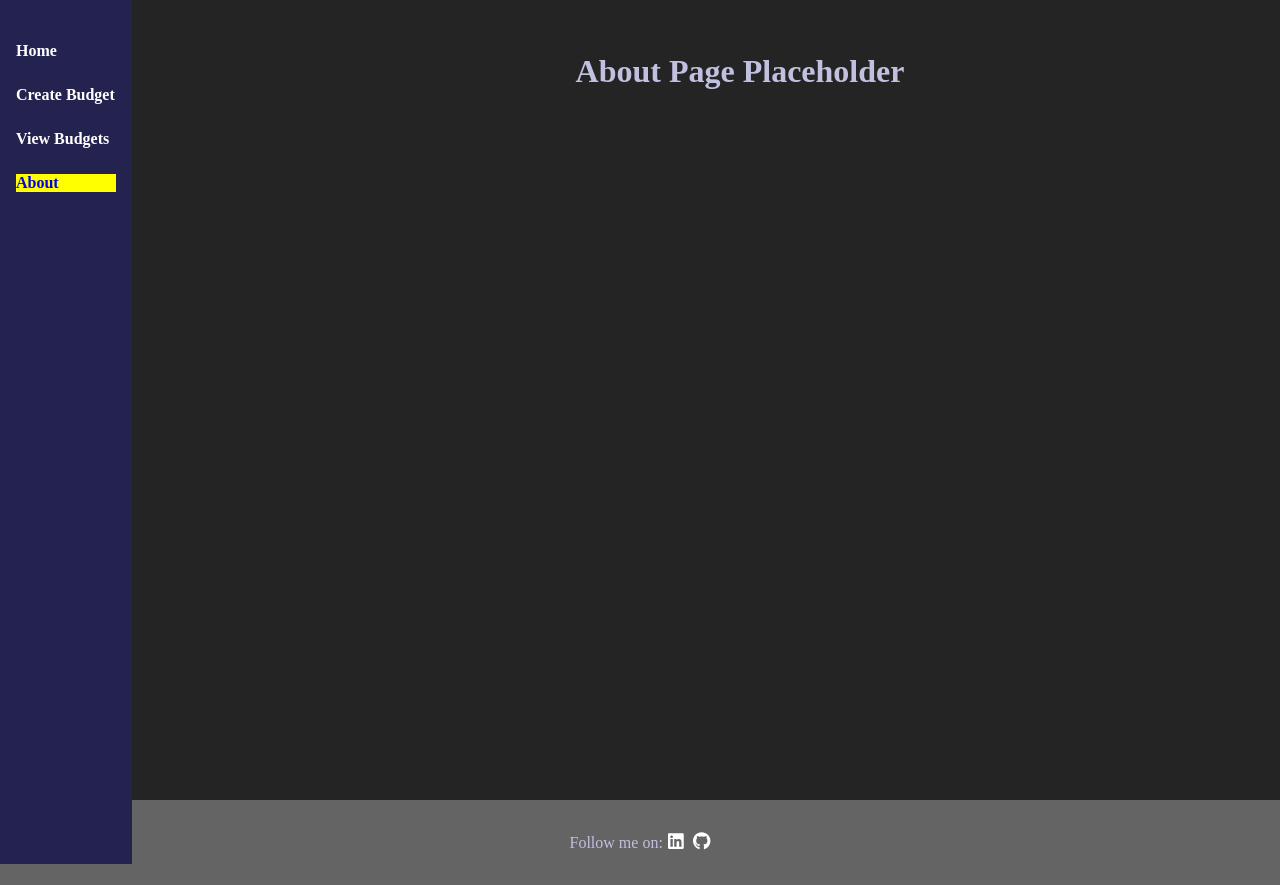
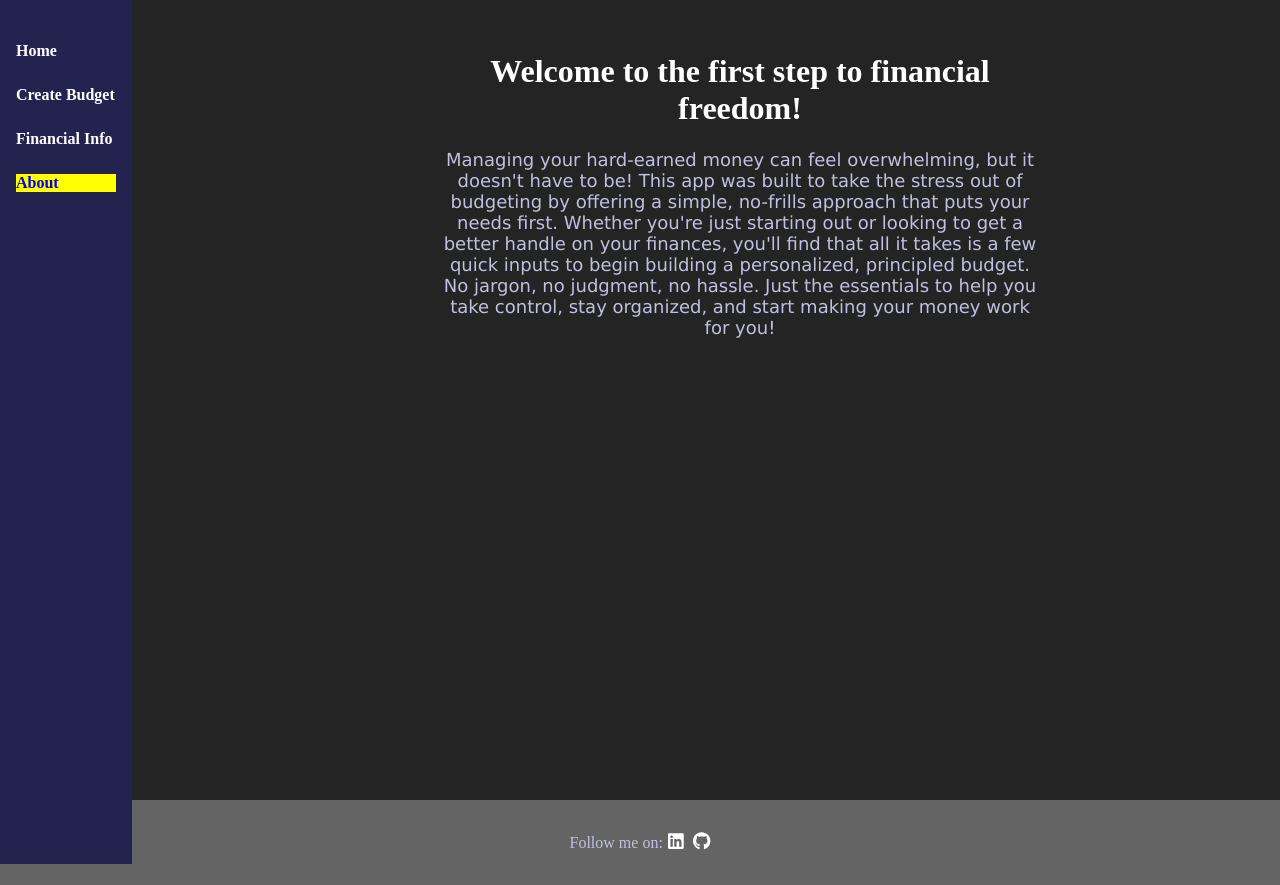
Before and after one commit to Jay-Sakabu/unit-2-final-project, a React (Vite) app in the folder budgeting/: page /about in a window 1280 px wide. Built offline with nearby package versions, Linux system fonts and the light colour scheme.

Commit message:
Added about content, cleaned up imports

```diff
--- a/budgeting/src/App.css
+++ b/budgeting/src/App.css
@@ -18,7 +18,7 @@ h1, h2{
 	animation-name: fadeInOpacity;
 	animation-iteration-count: 1;
 	animation-timing-function: ease-in;
-	animation-duration: 1.5s;
+	animation-duration: 0.8s;
 }
 
 @keyframes fadeInOpacity{
@@ -98,6 +98,24 @@ h1, h2{
 .card:hover {
   transform: translateY(-10px);
   box-shadow: rgba(0, 0, 0, 0.25) 10px 10px 30px 0;
+}
+
+
+/* About Page CSS */
+.about-page{
+  width: 60%;
+  margin: auto;
+}
+
+.about-page h1{
+  color: white;
+  font-family: 'Times New Roman', Times, serif;
+}
+
+.about-page p {
+  text-align: center;
+  font-size: large;
+  font-family: Verdana;
 }
 
 /* Navbar / Hamburger menu CSS */
--- a/budgeting/src/Pages/About.jsx
+++ b/budgeting/src/Pages/About.jsx
@@ -2,10 +2,11 @@ import React from "react";
 
 const About = () => {
     return (
-        <div>
+        <div className="about-page">
             <h1>
-                About Page Placeholder
+                Welcome to the first step to financial freedom!
             </h1>
+            <p>Managing your hard-earned money can feel overwhelming, but it doesn't have to be! This app was built to take the stress out of budgeting by offering a simple, no-frills approach that puts your needs first. Whether you're just starting out or looking to get a better handle on your finances, you'll find that all it takes is a few quick inputs to begin building a personalized, principled budget. No jargon, no judgment, no hassle. Just the essentials to help you take control, stay organized, and start making your money work for you!</p>
         </div>
     )
 }
--- a/budgeting/src/Pages/Home.jsx
+++ b/budgeting/src/Pages/Home.jsx
@@ -1,5 +1,3 @@
-import React from "react";
-
 const Home = () => {
     return (
         <div className="home-page">
--- a/budgeting/src/Pages/ViewBudget.jsx
+++ b/budgeting/src/Pages/ViewBudget.jsx
@@ -1,4 +1,3 @@
-import React from "react";
 import BudgetDashboard from "../components/BudgetDashboard";
 
 const ViewBudget = () => {
--- a/budgeting/src/components/BudgetDashboard.jsx
+++ b/budgeting/src/components/BudgetDashboard.jsx
@@ -1,4 +1,4 @@
-import React, { useState, useEffect } from "react";
+import { useState, useEffect } from "react";
 import TransactionHistory from "./TransactionHistory";
 import NetWorth from "./NetWorth.jsx";
 import "../BudgetDashboard.css";
--- a/budgeting/src/components/Header.jsx
+++ b/budgeting/src/components/Header.jsx
@@ -16,7 +16,7 @@ const Header = () => {
                 <div className={`nav-links ${menuOpen ? "open" : ""}`}>
                     <NavLink className={({ isActive }) => isActive ? "active-link" : "link-styling"} to="/">Home</NavLink>
                     <NavLink className={({ isActive }) => isActive ? "active-link" : "link-styling"} to="/budget">Create Budget</NavLink>
-                    <NavLink className={({ isActive }) => isActive ? "active-link" : "link-styling"} to="/ViewBudgets">View Budgets</NavLink>
+                    <NavLink className={({ isActive }) => isActive ? "active-link" : "link-styling"} to="/ViewBudgets">Financial Info</NavLink>
                     <NavLink className={({ isActive }) => isActive ? "active-link" : "link-styling"} to="/about">About</NavLink>
                 </div>
             </nav>
--- a/budgeting/src/components/NetWorth.jsx
+++ b/budgeting/src/components/NetWorth.jsx
@@ -1,4 +1,3 @@
-import React from "react";
 import netWorthData from "../assets/netWorth.json";
 
 const NetWorth = () => {
```
